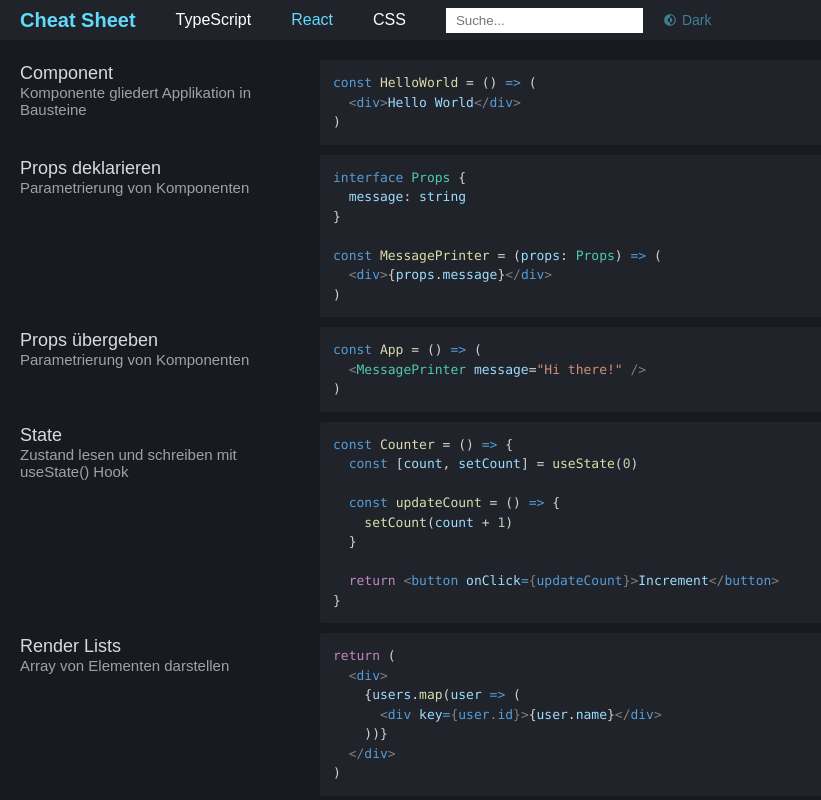
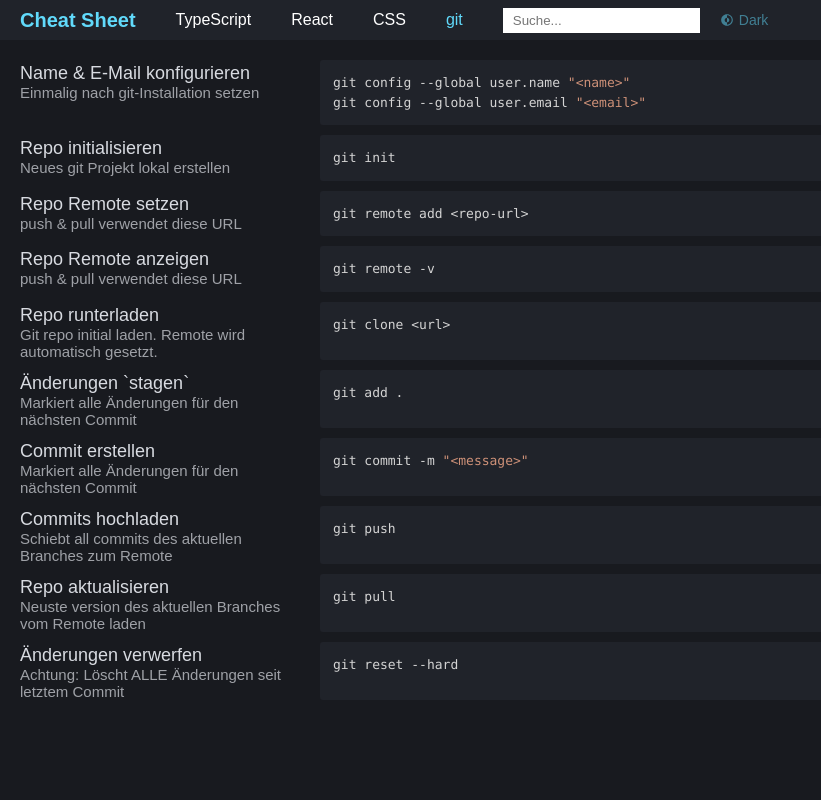
Before and after one commit to mas-se-we1/web-cheat-sheet, a React (Create React App) app: page /git in a window 1280 px wide. Before the commit this address led to /react. Shown: the top 800 px of the page, without its empty margins (0-821 px from the left). Built offline with nearby package versions, Linux system fonts and the light colour scheme.

Commit message:
Add basic git snippets

```diff
--- a/src/App.tsx
+++ b/src/App.tsx
@@ -4,10 +4,11 @@
 import { AppBar } from './components/AppBar'
 import { SnippetContainer } from './components/SnippetContainer'
 import { cssSnippets } from './data/cssSnippets'
+import { gitSnippets } from './data/gitSnippets'
 import { reactSnippets } from './data/reactSnippets'
 import { tsSnippets } from './data/tsSnippets'
 import { useStoredState } from './hooks/useStoredState'
-import { Theme } from './models/CodeStyle'
+import { Theme } from './models/Theme'
 
 export const App = () => {
 	const [query, setQuery] = useState('')
@@ -51,6 +52,14 @@
 							theme={theme}
 						/>
 					</Route>
+					<Route exact path="/git">
+						<SnippetContainer
+							snippets={gitSnippets}
+							query={query}
+							language="git"
+							theme={theme}
+						/>
+					</Route>
 					<Redirect to="react" />
 				</Switch>
 			</main>
--- a/src/components/AppBar.tsx
+++ b/src/components/AppBar.tsx
@@ -1,7 +1,7 @@
+import { CgDarkMode } from 'react-icons/cg'
 import { NavLink } from 'react-router-dom'
 import styled from 'styled-components/macro'
-import { CgDarkMode } from 'react-icons/cg'
-import { Theme } from '../models/CodeStyle'
+import { Theme } from '../models/Theme'
 
 interface Props {
 	query: string
@@ -21,6 +21,9 @@
 		</NLink>
 		<NLink exact to="/css" activeStyle={activeStyle}>
 			CSS
+		</NLink>
+		<NLink exact to="/git" activeStyle={activeStyle}>
+			git
 		</NLink>
 		<Search
 			value={query}
--- a/src/components/Snippet.tsx
+++ b/src/components/Snippet.tsx
@@ -3,7 +3,7 @@
 import { Prism as SyntaxHighlighter } from 'react-syntax-highlighter'
 import { vscDarkPlus as darkStyle } from 'react-syntax-highlighter/dist/esm/styles/prism'
 import { prism as lightStyle } from 'react-syntax-highlighter/dist/esm/styles/prism'
-import { Theme } from '../models/CodeStyle'
+import { Theme } from '../models/Theme'
 
 interface Props {
 	title: string
--- a/src/components/SnippetContainer.tsx
+++ b/src/components/SnippetContainer.tsx
@@ -1,5 +1,5 @@
 import styled from 'styled-components/macro'
-import { Theme } from '../models/CodeStyle'
+import { Theme } from '../models/Theme'
 import { Snippet } from './Snippet'
 
 interface Props {
--- /dev/null
+++ b/src/data/gitSnippets.ts
@@ -0,0 +1,55 @@
+export const gitSnippets = [
+	{
+		title: 'Name & E-Mail konfigurieren',
+		text: 'Einmalig nach git-Installation setzen',
+		code: `
+git config --global user.name "<name>"
+git config --global user.email "<email>"
+		`.trim()
+	},
+	{
+		title: 'Repo initialisieren',
+		text: 'Neues git Projekt lokal erstellen',
+		code: `git init`.trim()
+	},
+	{
+		title: 'Repo Remote setzen',
+		text: 'push & pull verwendet diese URL',
+		code: `git remote add <repo-url>`.trim()
+	},
+	{
+		title: 'Repo Remote anzeigen',
+		text: 'push & pull verwendet diese URL',
+		code: `git remote -v`.trim()
+	},
+	{
+		title: 'Repo runterladen',
+		text: 'Git repo initial laden. Remote wird automatisch gesetzt.',
+		code: `git clone <url>`.trim()
+	},
+	{
+		title: 'Änderungen `stagen`',
+		text: 'Markiert alle Änderungen für den nächsten Commit',
+		code: `git add .`.trim()
+	},
+	{
+		title: 'Commit erstellen',
+		text: 'Markiert alle Änderungen für den nächsten Commit',
+		code: `git commit -m "<message>"`.trim()
+	},
+	{
+		title: 'Commits hochladen',
+		text: 'Schiebt all commits des aktuellen Branches zum Remote',
+		code: `git push`.trim()
+	},
+	{
+		title: 'Repo aktualisieren',
+		text: 'Neuste version des aktuellen Branches vom Remote laden',
+		code: `git pull`.trim()
+	},
+	{
+		title: 'Änderungen verwerfen',
+		text: 'Achtung: Löscht ALLE Änderungen seit letztem Commit',
+		code: `git reset --hard`.trim()
+	}
+]
```
Also changed, not shown: src/models/Theme.ts (renamed from src/models/CodeStyle.ts), 1 other file (tests, documents, lock files or other folders).
